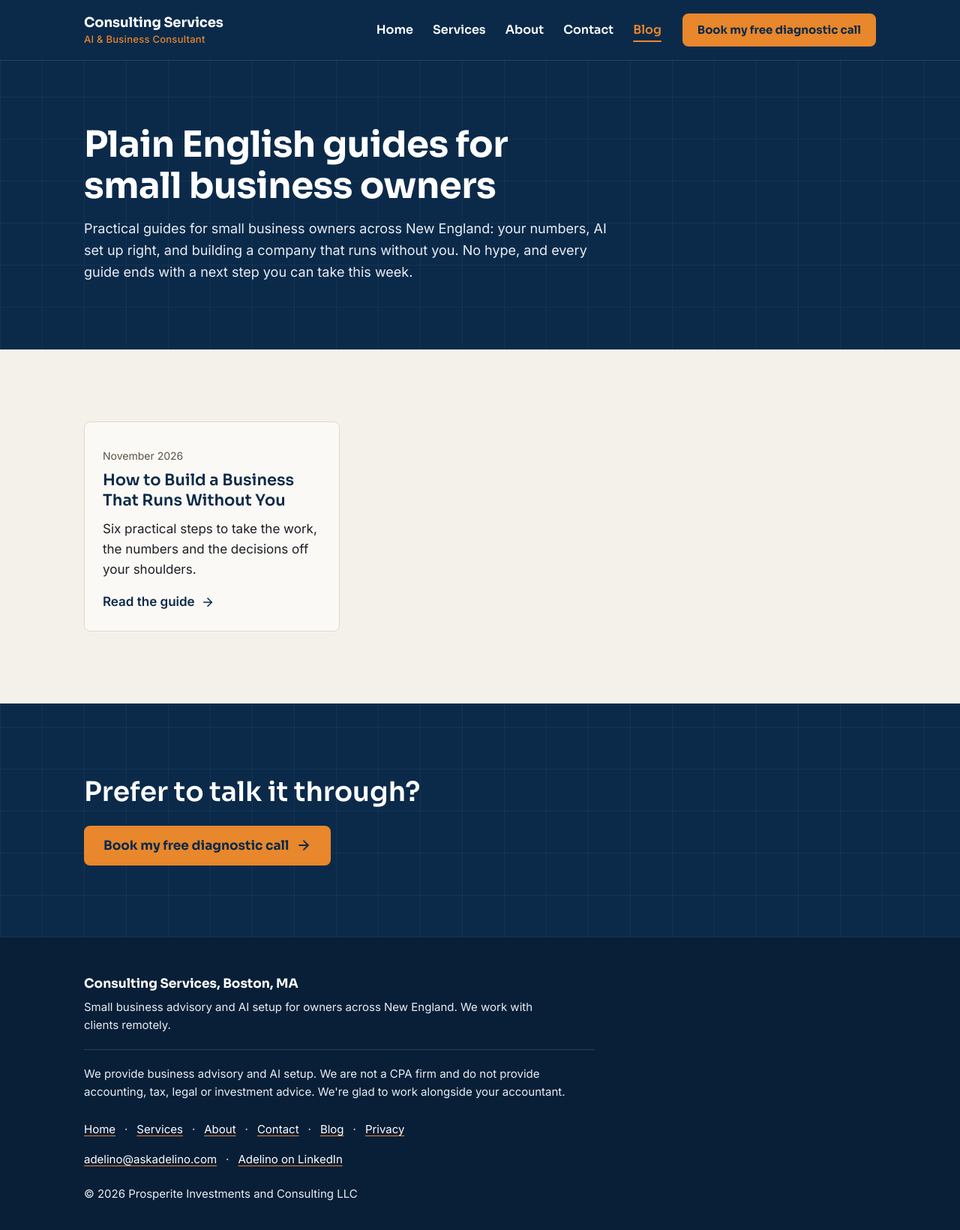
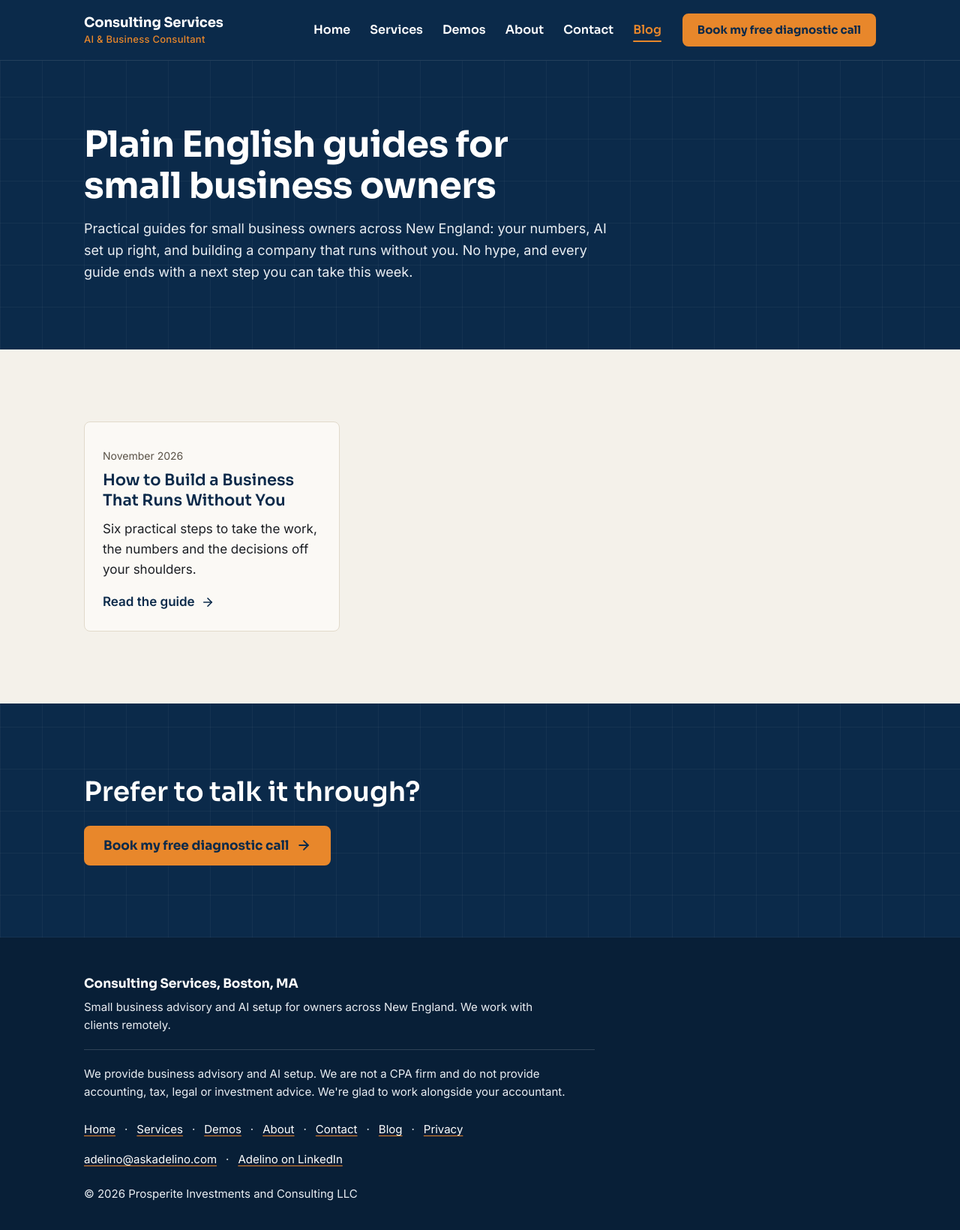
Before and after one commit to Adelinogh/adelinogh.github.io, a plain HTML site: page blog/index.html in a window 1280 px wide. Shown: the whole page at 75% size. Drawn offline with Linux system fonts and the light colour scheme.

Commit message:
Blog: Demos in menu

```diff
--- a/blog/index.html
+++ b/blog/index.html
@@ -57,7 +57,7 @@
     <nav class="site-nav" id="site-nav" aria-label="Main">
       <ul class="nav-list">
         <li><a href="/">Home</a></li>
-        <li><a href="/services/">Services</a></li>
+        <li><a href="/services/">Services</a></li><li><a href="/demo/">Demos</a></li>
         <li><a href="/about/">About</a></li>
         <li><a href="/contact/">Contact</a></li>
         <li><a href="/blog/" aria-current="page">Blog</a></li>
@@ -105,7 +105,7 @@
     <p class="f-name">Consulting Services, Boston, MA</p>
     <p class="f-line">Small business advisory and AI setup for owners across New England. We work with clients remotely.</p>
     <p class="scope">We provide business advisory and AI setup. We are not a CPA firm and do not provide accounting, tax, legal or investment advice. We're glad to work alongside your accountant.</p>
-    <nav aria-label="Footer"><p class="links"><a href="/">Home</a> <span aria-hidden="true">·</span> <a href="/services/">Services</a> <span aria-hidden="true">·</span> <a href="/about/">About</a> <span aria-hidden="true">·</span> <a href="/contact/">Contact</a> <span aria-hidden="true">·</span> <a href="/blog/" aria-current="page">Blog</a> <span aria-hidden="true">·</span> <a href="/privacy/">Privacy</a></p></nav>
+    <nav aria-label="Footer"><p class="links"><a href="/">Home</a> <span aria-hidden="true">·</span> <a href="/services/">Services</a> <span aria-hidden="true">·</span> <a href="/demo/">Demos</a> <span aria-hidden="true">·</span> <a href="/about/">About</a> <span aria-hidden="true">·</span> <a href="/contact/">Contact</a> <span aria-hidden="true">·</span> <a href="/blog/" aria-current="page">Blog</a> <span aria-hidden="true">·</span> <a href="/privacy/">Privacy</a></p></nav>
     <p class="links contact-links"><a href="mailto:adelino@askadelino.com">adelino@askadelino.com</a> <span aria-hidden="true">·</span> <a href="https://www.linkedin.com/in/adelino-ferreira-972801154" rel="me noopener" target="_blank">Adelino on LinkedIn</a></p>
     <p class="copy">© 2026 Prosperite Investments and Consulting LLC</p>
   </div>
```
